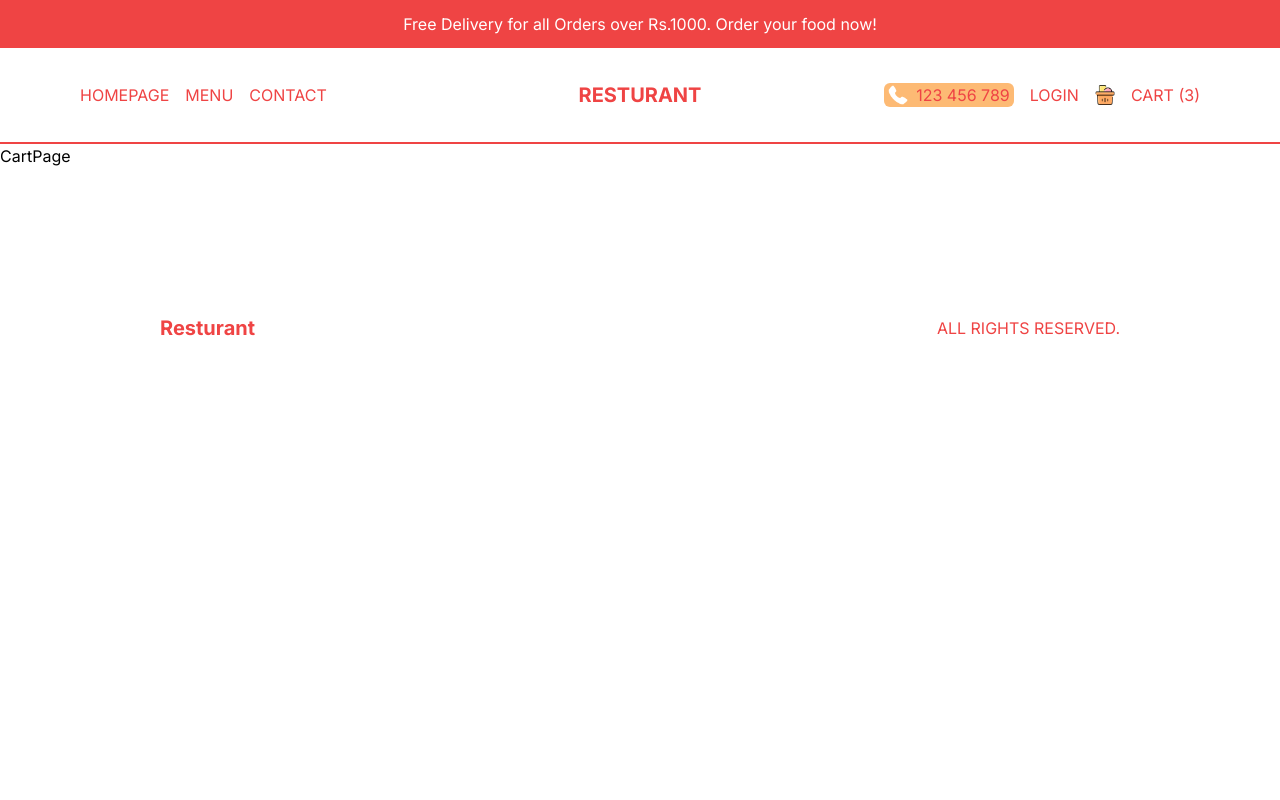
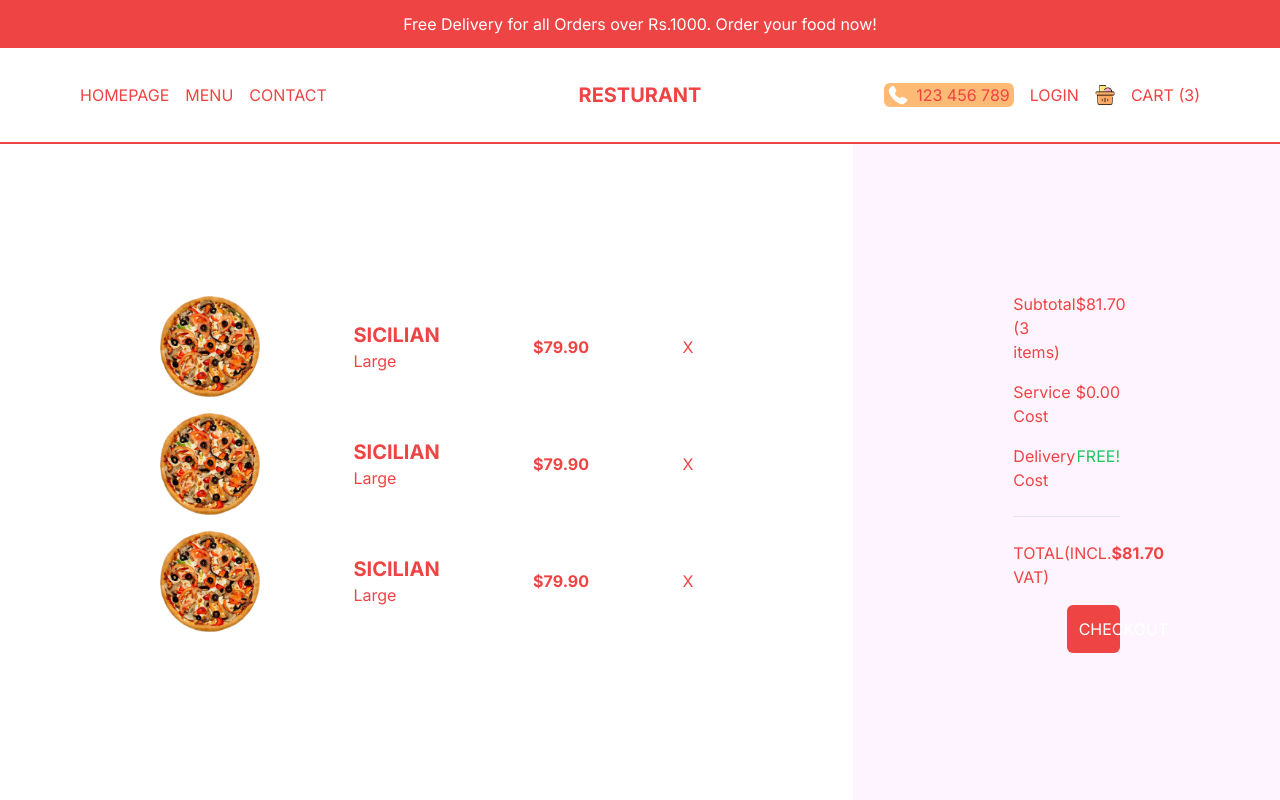
Before and after one commit to Skyknew/resturant, a Next.js app: page /cart in a window 1280 px wide. Shown: the top 800 px of the page. Built offline with nearby package versions, Linux system fonts and the light colour scheme.

Commit message:
Cart Design finished

```diff
--- a/src/app/cart/page.tsx
+++ b/src/app/cart/page.tsx
@@ -1,9 +1,67 @@
-import React from 'react'
+import Image from "next/image";
+import React from "react";
 
 const CartPage = () => {
   return (
-    <div>CartPage</div>
-  )
-}
+    <div className="h-[calc(100vh-6rem)] md:h-[calc(100vh-9rem)] flex flex-col text-red-500 lg:flex-row">
+      {/* PRODUCTS CONTAINER */}
+      <div className="h-1/2 p-4 flex flex-col justify-center overflow-scroll lg:h-full lg:w-2/3 2xl:w-1/2 lg:px-20 xl:px-40">
+        {/* SINGLE ITEM */}
+        <div className="flex items-center justify-between mb-4">
+          <Image src="/temporary/p1.png" alt="" width={100} height={100} />
+          <div className="">
+            <h1 className="uppercase text-xl font-bold">sicilian</h1>
+            <span>Large</span>
+          </div>
+          <h2 className="font-bold">$79.90</h2>
+          <span className="cursor-pointer">X</span>
+        </div>
+        {/* SINGLE ITEM */}
+        <div className="flex items-center justify-between mb-4">
+          <Image src="/temporary/p1.png" alt="" width={100} height={100} />
+          <div className="">
+            <h1 className="uppercase text-xl font-bold">sicilian</h1>
+            <span>Large</span>
+          </div>
+          <h2 className="font-bold">$79.90</h2>
+          <span className="cursor-pointer">X</span>
+        </div>
+        {/* SINGLE ITEM */}
+        <div className="flex items-center justify-between mb-4">
+          <Image src="/temporary/p1.png" alt="" width={100} height={100} />
+          <div className="">
+            <h1 className="uppercase text-xl font-bold">sicilian</h1>
+            <span>Large</span>
+          </div>
+          <h2 className="font-bold">$79.90</h2>
+          <span className="cursor-pointer">X</span>
+        </div>
+      </div>
+      {/* PAYMENT CONTAINER */}
+      <div className="h-1/2 p-4 bg-fuchsia-50 flex flex-col gap-4 justify-center lg:h-full lg:w-1/3 2xl:w-1/2 lg:px-20 xl:px-40 2xl:text-xl 2xl:gap-6">
+        <div className="flex justify-between">
+          <span className="">Subtotal (3 items)</span>
+          <span className="">$81.70</span>
+        </div>
+        <div className="flex justify-between">
+          <span className="">Service Cost</span>
+          <span className="">$0.00</span>
+        </div>
+        <div className="flex justify-between">
+          <span className="">Delivery Cost</span>
+          <span className="text-green-500">FREE!</span>
+        </div>
+        <hr className="my-2" />
+        <div className="flex justify-between">
+          <span className="">TOTAL(INCL. VAT)</span>
+          <span className="font-bold">$81.70</span>
+        </div>
+        <button className="bg-red-500 text-white p-3 rounded-md w-1/2 self-end">
+          CHECKOUT
+        </button>
+      </div>
+    </div>
+  );
+};
 
-export default CartPage
+export default CartPage;
```
